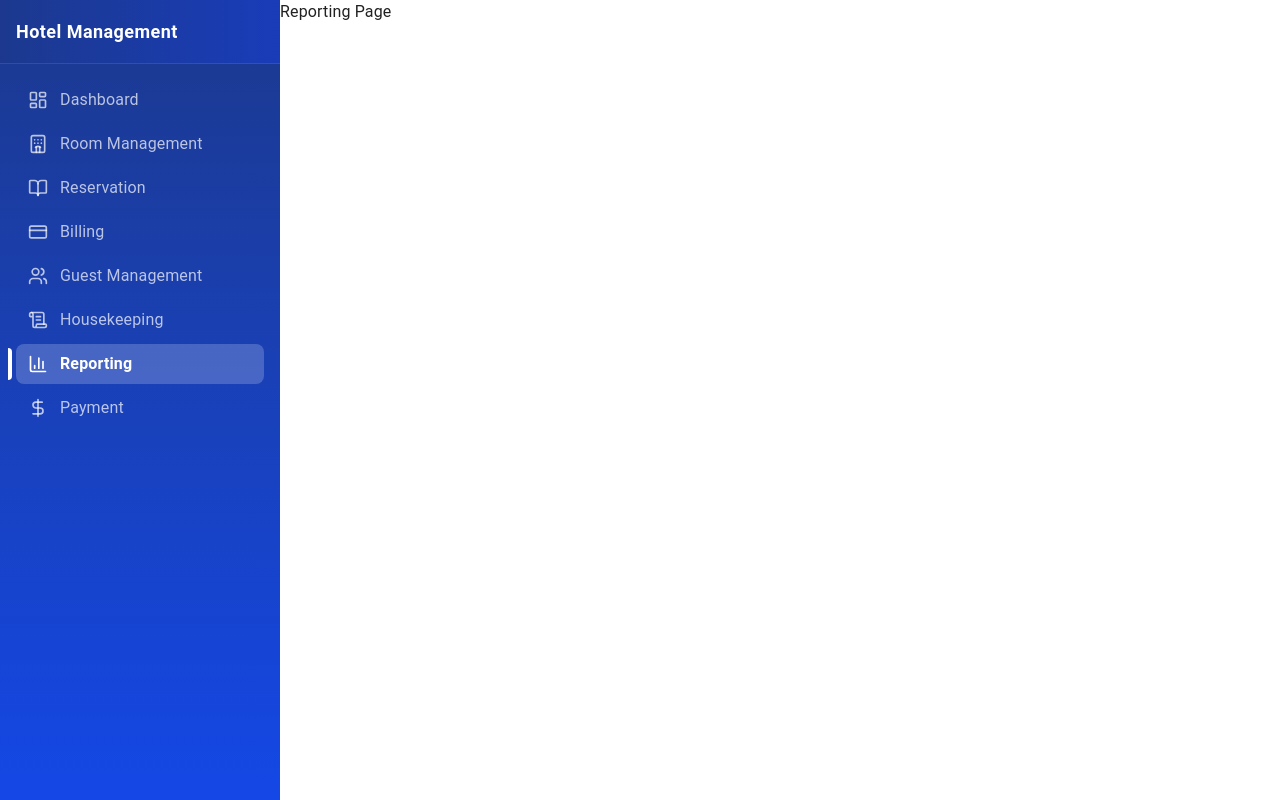
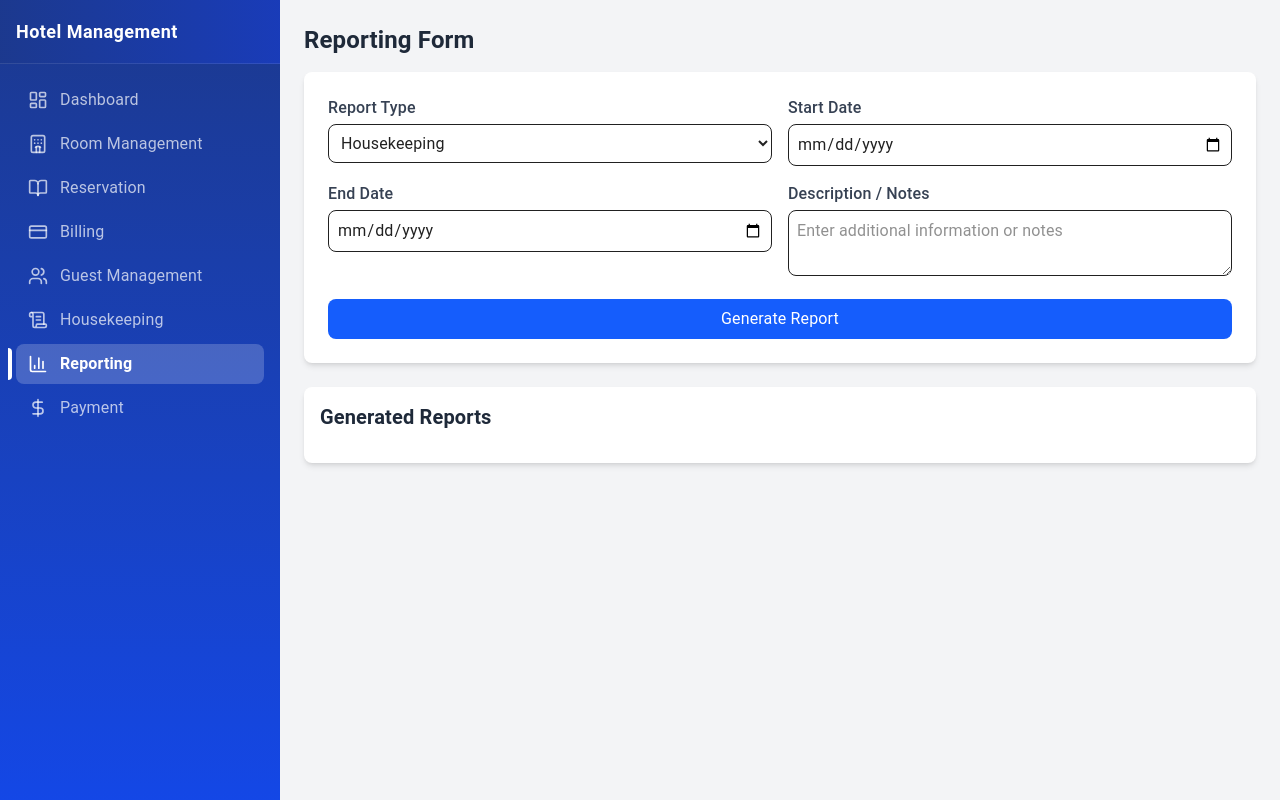
Before and after one commit to DonShanilka/hotel_management_system, a React (Vite) app: page /reporting in a window 1280 px wide. Built offline with nearby package versions, Linux system fonts and the light colour scheme.

Commit message:
create Reporting form

```diff
--- a/src/pages/Reporting.tsx
+++ b/src/pages/Reporting.tsx
@@ -1,7 +1,109 @@
-import React from 'react';
+import React, { useState } from 'react';
 
 const Reporting: React.FC = () => {
-  return <div>Reporting Page</div>;
+  const [reportType, setReportType] = useState('Housekeeping');
+  const [startDate, setStartDate] = useState('');
+  const [endDate, setEndDate] = useState('');
+  const [description, setDescription] = useState('');
+  const [reportList, setReportList] = useState<any[]>([]);
+
+  const handleSubmit = (e: React.FormEvent) => {
+    e.preventDefault();
+
+    const newReport = {
+      reportType,
+      startDate,
+      endDate,
+      description,
+    };
+
+    setReportList([...reportList, newReport]);
+
+    // Reset form after submission
+    setReportType('Housekeeping');
+    setStartDate('');
+    setEndDate('');
+    setDescription('');
+  };
+
+  return (
+    <div className="p-6 bg-gray-100 min-h-screen">
+      <h1 className="text-2xl font-semibold text-gray-800 mb-4">Reporting Form</h1>
+
+      <form onSubmit={handleSubmit} className="bg-white p-6 rounded-lg shadow-md">
+        <div className="grid grid-cols-1 md:grid-cols-2 gap-4">
+          <div>
+            <label className="block text-gray-700 font-medium mb-1">Report Type</label>
+            <select
+              value={reportType}
+              onChange={(e) => setReportType(e.target.value)}
+              className="w-full p-2 border rounded-lg"
+              required
+            >
+              <option value="Housekeeping">Housekeeping</option>
+              <option value="Billing">Billing</option>
+              <option value="Guest">Guest Information</option>
+              <option value="Room Availability">Room Availability</option>
+            </select>
+          </div>
+
+          <div>
+            <label className="block text-gray-700 font-medium mb-1">Start Date</label>
+            <input
+              type="date"
+              value={startDate}
+              onChange={(e) => setStartDate(e.target.value)}
+              className="w-full p-2 border rounded-lg"
+              required
+            />
+          </div>
+
+          <div>
+            <label className="block text-gray-700 font-medium mb-1">End Date</label>
+            <input
+              type="date"
+              value={endDate}
+              onChange={(e) => setEndDate(e.target.value)}
+              className="w-full p-2 border rounded-lg"
+              required
+            />
+          </div>
+
+          <div>
+            <label className="block text-gray-700 font-medium mb-1">Description / Notes</label>
+            <textarea
+              value={description}
+              onChange={(e) => setDescription(e.target.value)}
+              className="w-full p-2 border rounded-lg"
+              placeholder="Enter additional information or notes"
+            />
+          </div>
+        </div>
+
+        <button
+          type="submit"
+          className="mt-4 w-full bg-blue-600 text-white py-2 rounded-lg hover:bg-blue-700 transition"
+        >
+          Generate Report
+        </button>
+      </form>
+
+      {/* Display Reports */}
+      <div className="mt-6 bg-white p-4 rounded-lg shadow-md">
+        <h2 className="text-xl font-semibold text-gray-800 mb-4">Generated Reports</h2>
+        <div className="grid grid-cols-1 md:grid-cols-2 gap-4">
+          {reportList.map((report, index) => (
+            <div key={index} className="border p-4 rounded-lg">
+              <p><strong>Report Type:</strong> {report.reportType}</p>
+              <p><strong>Start Date:</strong> {report.startDate}</p>
+              <p><strong>End Date:</strong> {report.endDate}</p>
+              <p><strong>Description:</strong> {report.description || 'No description'}</p>
+            </div>
+          ))}
+        </div>
+      </div>
+    </div>
+  );
 };
 
 export default Reporting;
```
